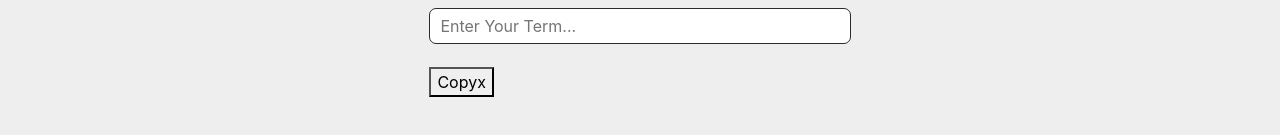
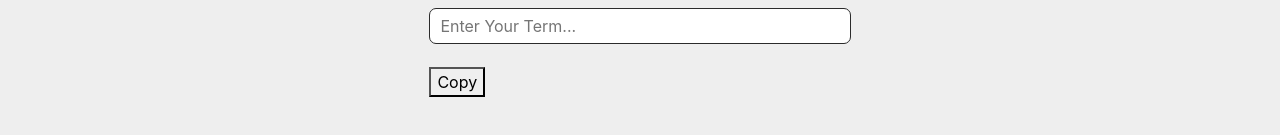
Before and after one commit to philrinaldi/UTM-Query-Builder, a React (Create React App) app: page / in a window 1280 px wide. Shown: the part 587-722 px from the top of the page. Built offline with nearby package versions, Linux system fonts and the light colour scheme.

Commit message:
Test Commit

```diff
--- a/src/Inputs.js
+++ b/src/Inputs.js
@@ -137,7 +137,7 @@ export default function Inputs () {
 			<span className="output">{fullUrl}</span>
 
 			<button class="btn-green" onClick={() =>  navigator.clipboard.writeText('copy this text')}>
-			Copyx
+			Copy
 			</button>
 		</div>
 	)
```
